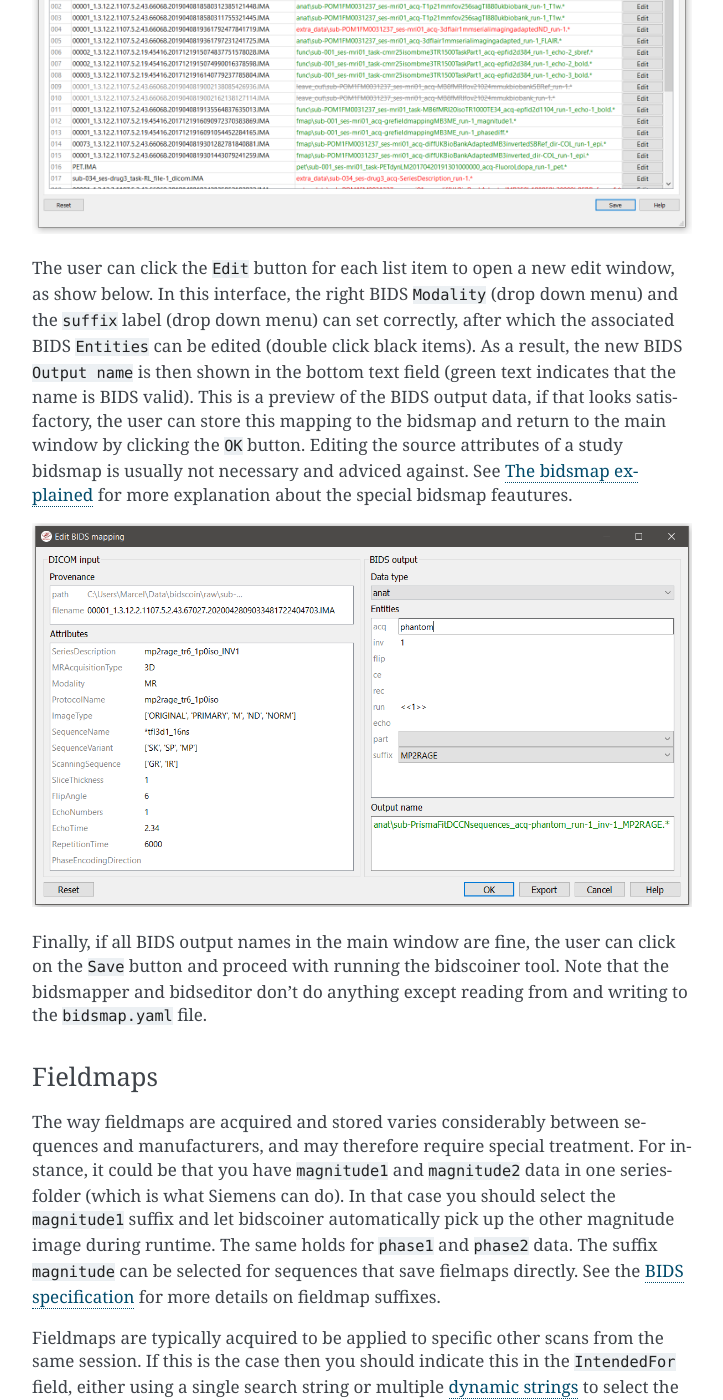
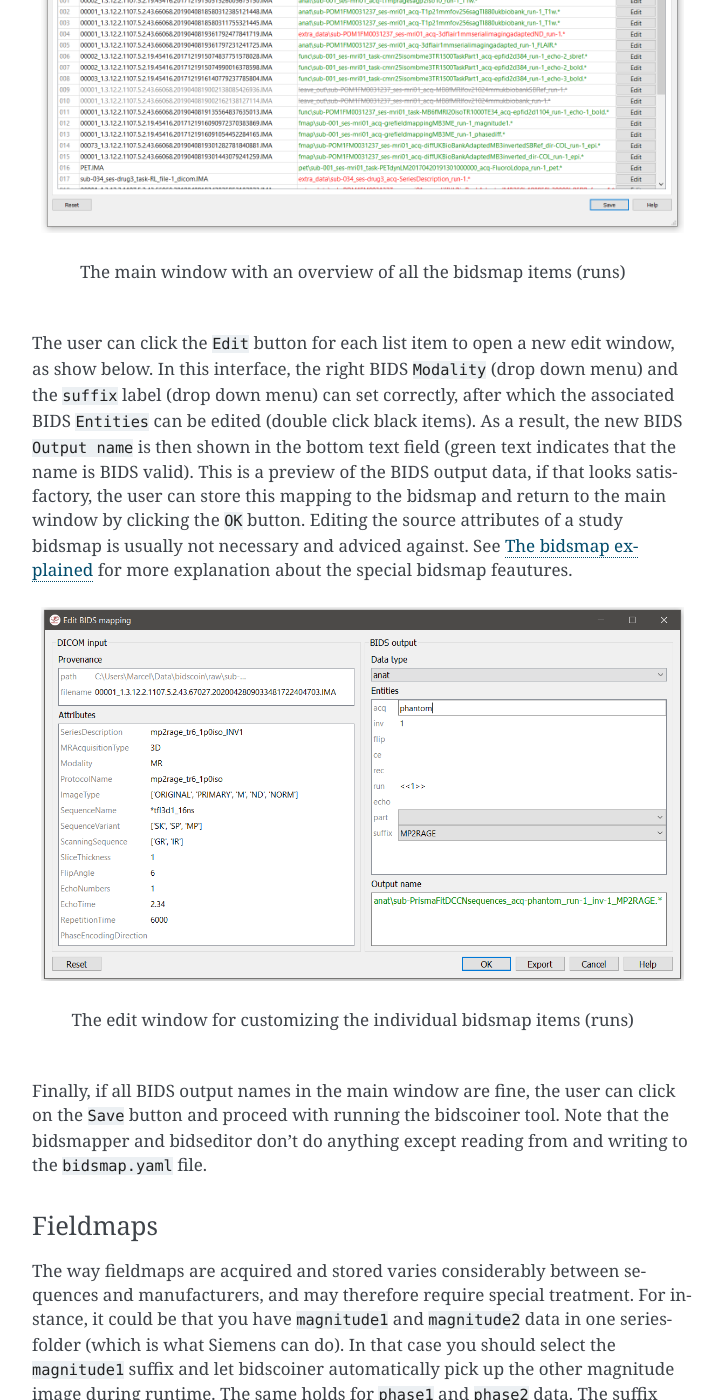
Before and after one commit to Donders-Institute/bidscoin, a Sphinx documentation site: the page built from docs/workflow.rst, in a window 1280 px wide and 1400 px high, scrolled down 3569 px. Shown: the whole window, without its empty margins (388-1111 px from the left). Built offline with Sphinx 7.4.7, drawn with Linux system fonts in a browser that asks for light colours.

Commit message:
Improved documentation

```diff
--- a/docs/workflow.rst
+++ b/docs/workflow.rst
@@ -131,11 +131,15 @@
 
 As shown below, the main window of the bidseditor opens with the ``BIDS map`` tab that contains a list of ``input samples`` that uniquely represents all the different files that are present in the source folder, together with the associated ``BIDS output name``. The path in the ``BIDS output name`` is shown in red if the modality is not part of the BIDS standard, striked-out gray when the runs will be ignored in the conversion to BIDS, otherwise it is colored green. Double clicking the sample (DICOM) filename opens an inspection window with the full header information (double clicking sample filenames works throughout the GUI).
 
-\ |Bidseditor main window|\
+.. figure:: ./_static/bidseditor_main.png
+
+   The main window with an overview of all the bidsmap items (runs)
 
 The user can click the ``Edit`` button for each list item to open a new edit window, as show below. In this interface, the right BIDS ``Modality`` (drop down menu) and the ``suffix`` label (drop down menu) can set correctly, after which the associated BIDS ``Entities`` can be edited (double click black items). As a result, the new BIDS ``Output name`` is then shown in the bottom text field (green text indicates that the name is BIDS valid). This is a preview of the BIDS output data, if that looks satisfactory, the user can store this mapping to the bidsmap and return to the main window by clicking the ``OK`` button. Editing the source attributes of a study bidsmap is usually not necessary and adviced against. See `The bidsmap explained <bidsmap.html#special-features>`__ for more explanation about the special bidsmap feautures.
 
-\ |Bidseditor edit window|\
+.. figure:: ./_static/bidseditor_edit.png
+
+   The edit window for customizing the individual bidsmap items (runs)
 
 Finally, if all BIDS output names in the main window are fine, the user can click on the ``Save`` button and proceed with running the bidscoiner tool. Note that the bidsmapper and bidseditor don't do anything except reading from and writing to the ``bidsmap.yaml`` file.
 
@@ -212,6 +216,3 @@
 
 .. note::
    The provenance of the produced BIDS data-sets is stored in the ``[bidsfolder]/code/bidscoin/bidscoiner.log`` file. This file is also very useful for debugging / tracking down bidscoin issues.
-
-.. |Bidseditor main window| image:: ./_static/bidseditor_main.png
-.. |Bidseditor edit window| image:: ./_static/bidseditor_edit.png
```
